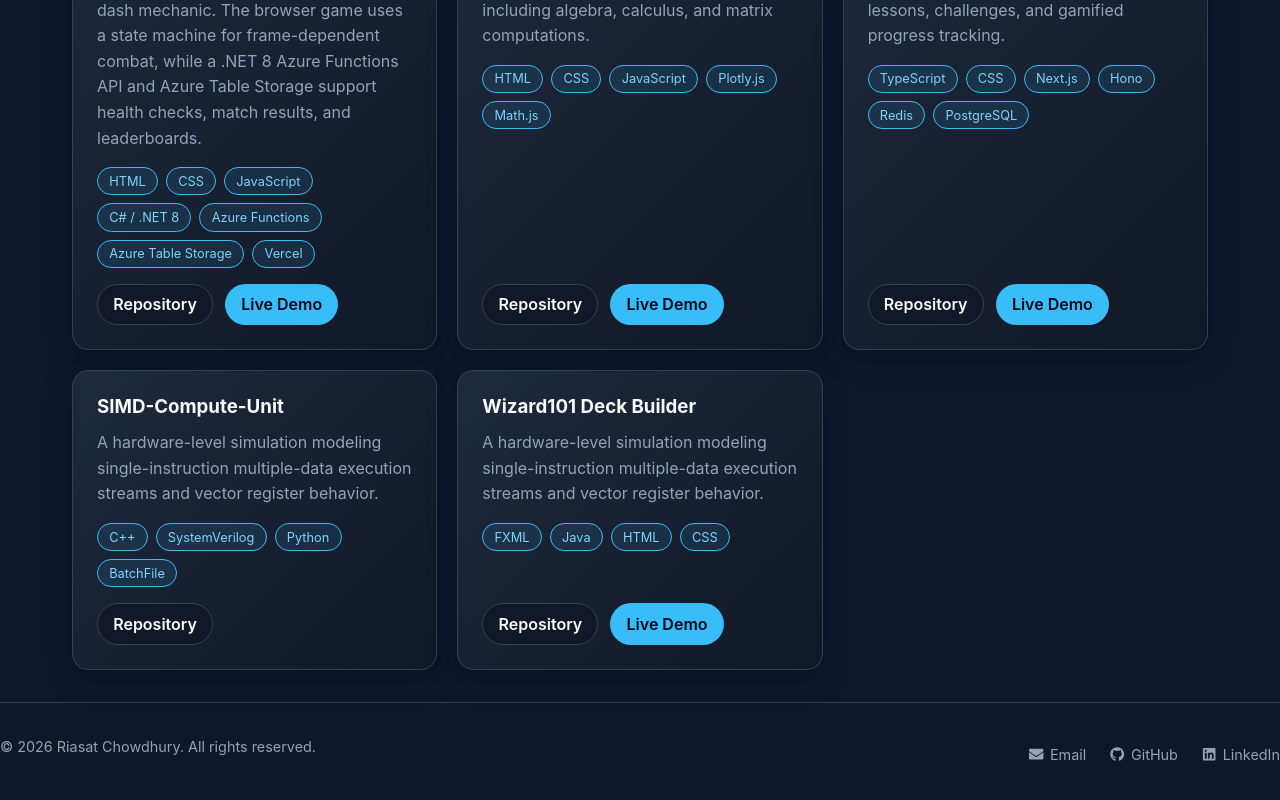
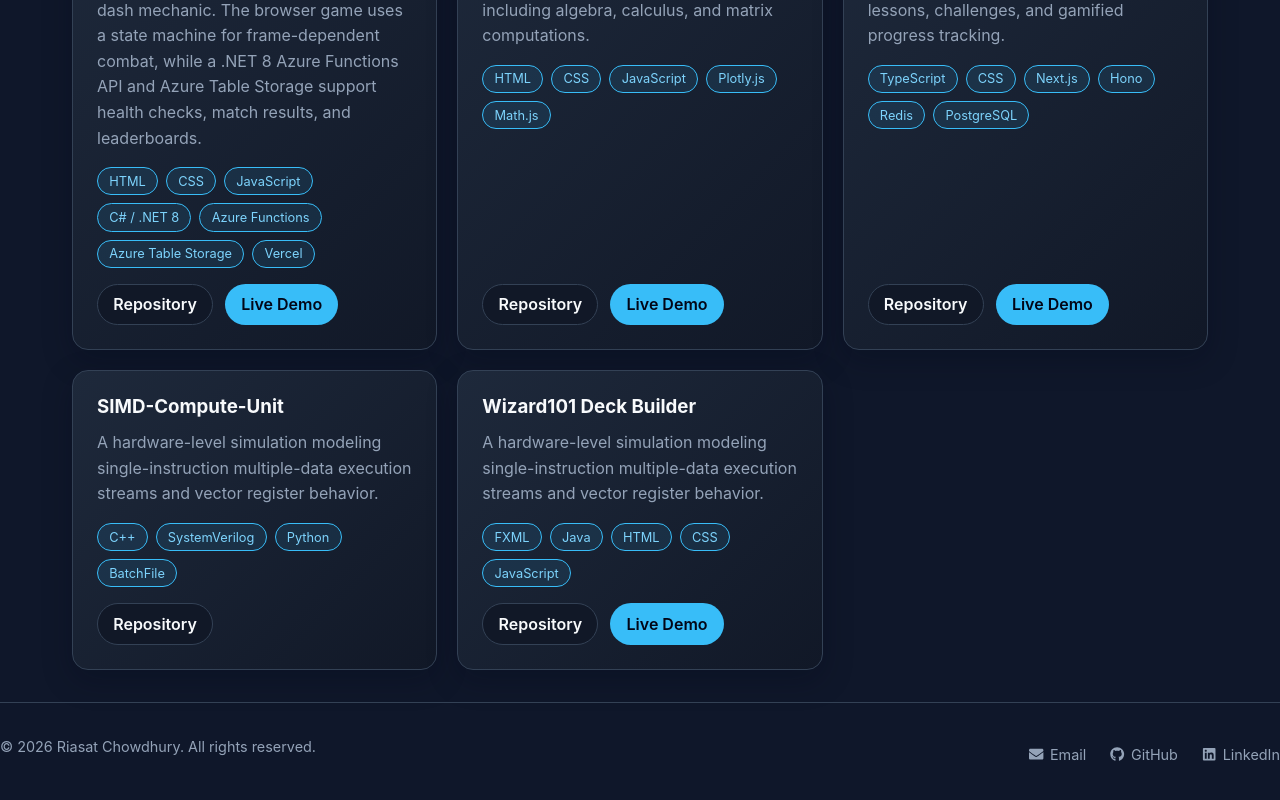
Before and after one commit to rchowd9/personal-portfolio, a React (Vite) app: page /#/projects in a window 1280 px wide. Shown: the part 1494-2294 px from the top of the page. Built offline with nearby package versions, Linux system fonts and the light colour scheme.

Commit message:
added milestone 6

```diff
--- a/src/pages/Projects.jsx
+++ b/src/pages/Projects.jsx
@@ -100,7 +100,7 @@ export default function Projects() {
       title: "Wizard101 Deck Builder",
       description:
         "A hardware-level simulation modeling single-instruction multiple-data execution streams and vector register behavior.",
-      tech: ["FXML", "Java", "HTML", "CSS"],
+      tech: ["FXML", "Java", "HTML", "CSS", "JavaScript"],
       liveUrl: "https://w101deck-web.vercel.app/",
       repoUrl: "https://github.com/rchowd9/W101Deck",
     },
```
